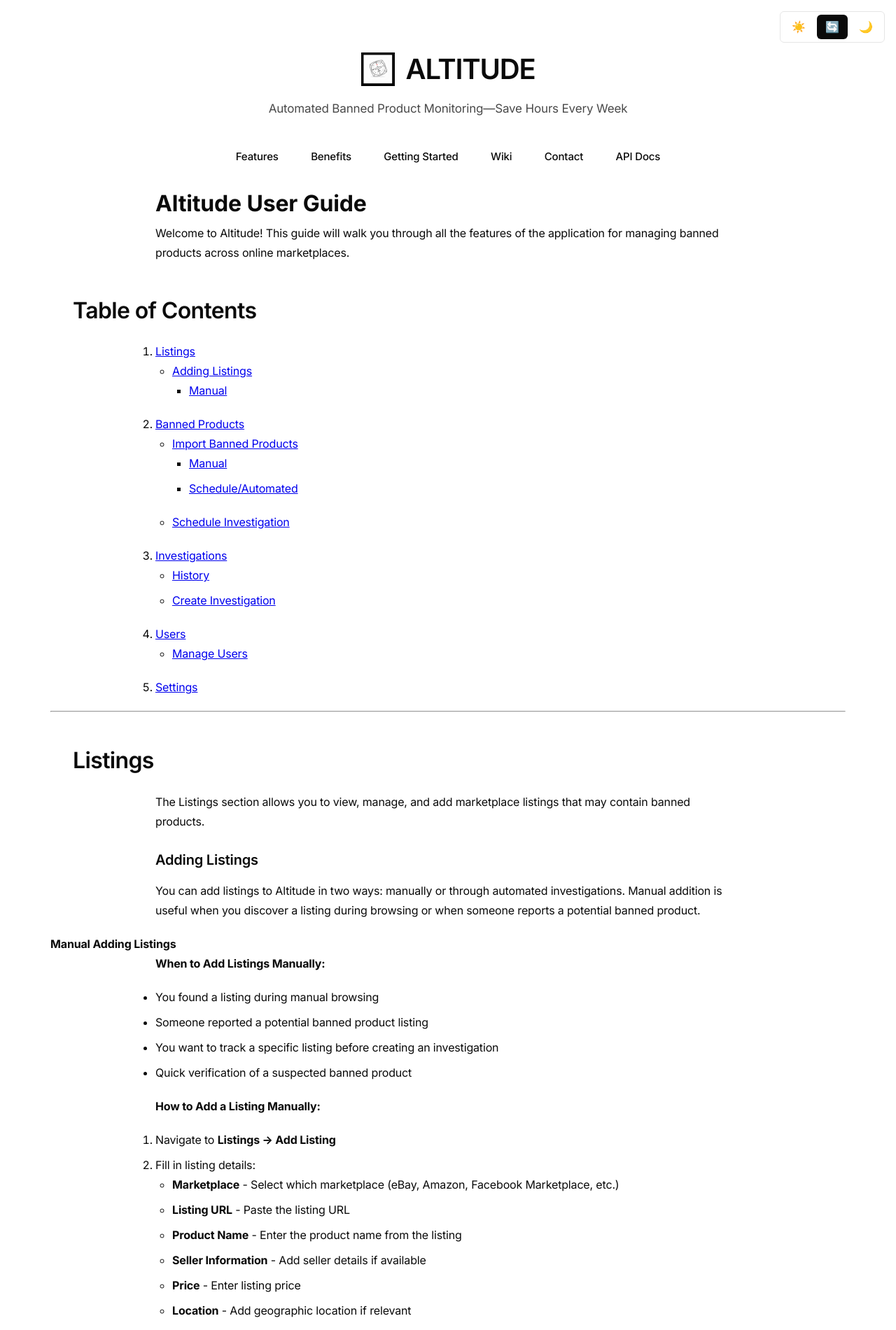
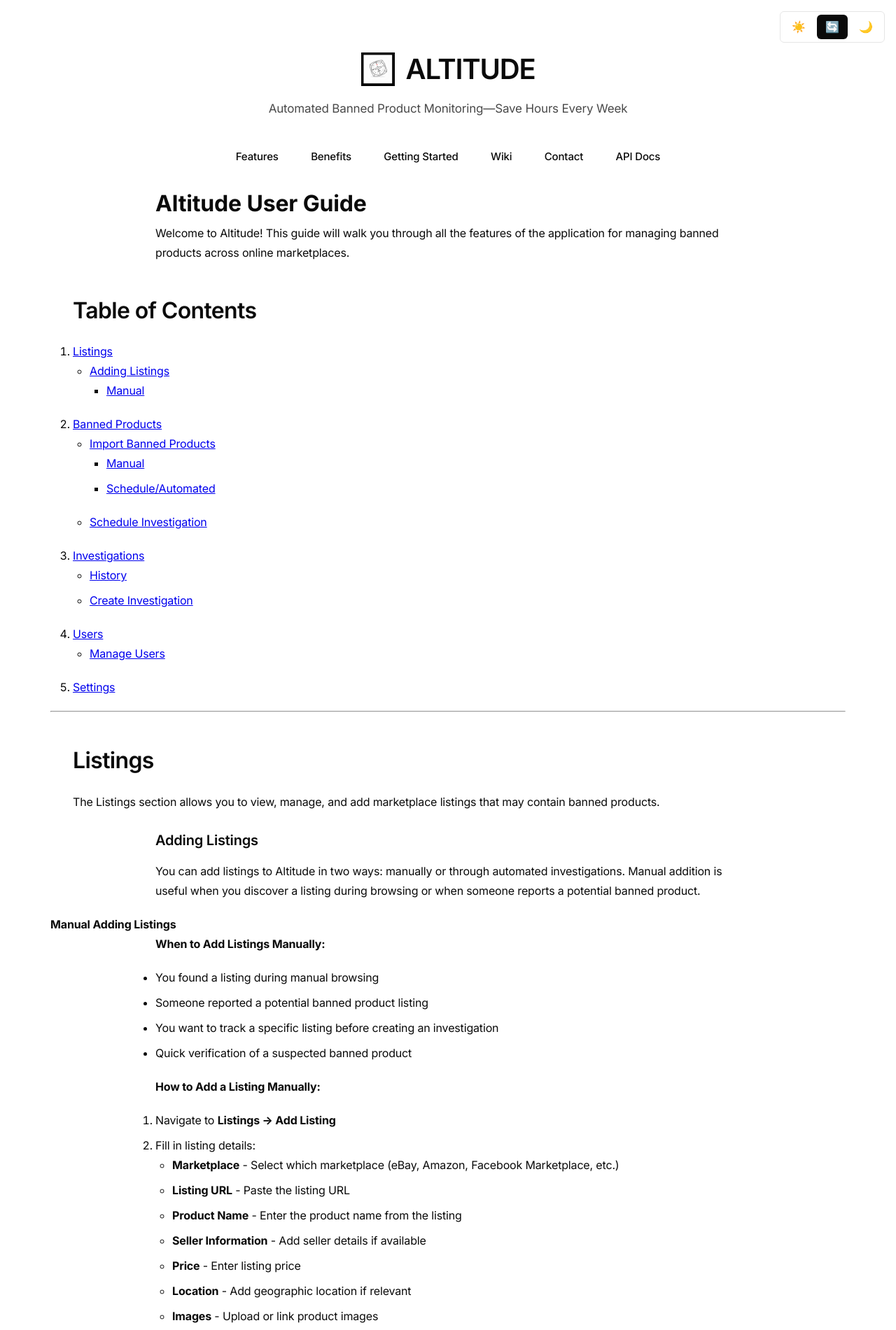
Before and after one commit to bizoton19/altitude, a Jekyll site: the page built from docs/userguide.md, in a window 1280 px wide. Shown: the top 1901 px of the page at 70% size. Built offline with Jekyll 4.4.1, drawn with Linux system fonts in a browser that asks for light colours.

Commit message:
Align paragraphs below h2 titles and rename Premium Features to Future Roadmap
- Paragraphs directly following h2 titles now use 1200px width to match h2 alignment
- Change 'Premium Features' to 'Future Roadmap' in section title
- Ensures h2 titles and their following paragraphs align with content sections

```diff
--- a/docs/_layouts/default.html
+++ b/docs/_layouts/default.html
@@ -166,10 +166,29 @@
     }
 
     main > h1,
-    main > h3,
-    main > p:not(.hero-subtitle):not(.tagline),
-    main > ul,
-    main > ol {
+    main > h3 {
+      max-width: 900px;
+      margin-left: auto;
+      margin-right: auto;
+      padding-left: 2rem;
+      padding-right: 2rem;
+    }
+
+    /* Paragraphs and lists directly following h2 should align with h2 width */
+    main > h2 + p,
+    main > h2 + ul,
+    main > h2 + ol {
+      max-width: 1200px;
+      margin-left: auto;
+      margin-right: auto;
+      padding-left: 2rem;
+      padding-right: 2rem;
+    }
+
+    /* Other paragraphs and lists maintain 900px */
+    main > p:not(.hero-subtitle):not(.tagline):not(main > h2 + p),
+    main > ul:not(main > h2 + ul),
+    main > ol:not(main > h2 + ol) {
       max-width: 900px;
       margin-left: auto;
       margin-right: auto;
@@ -185,6 +204,17 @@
       padding-left: 2rem;
       padding-right: 2rem;
       text-align: left;
+    }
+
+    /* Paragraphs and lists directly following h2 should align with h2 (1200px) */
+    main > h2 + p,
+    main > h2 + ul,
+    main > h2 + ol {
+      max-width: 1200px;
+      margin-left: auto;
+      margin-right: auto;
+      padding-left: 2rem;
+      padding-right: 2rem;
     }
 
     /* Full-width hero sections */
```
Also changed, not shown: docs/index.md (+2 -2 lines).
